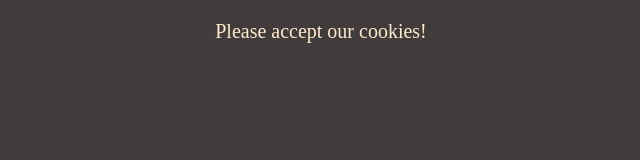
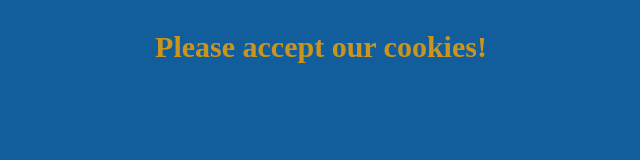
Before and after one commit to sineka-mediwave/googleClone, a plain HTML site: page firstCss/index.html in a window 1280 px wide. Shown: the whole page, without its empty margins (319-959 px from the left). Drawn offline with Linux system fonts and the light colour scheme.

Commit message:
bold text

```diff
--- a/firstCss/style.css
+++ b/firstCss/style.css
@@ -1,8 +1,8 @@
 body {
-    background-color: rgb(65, 59, 59);
-    color: blanchedalmond;
-    font-size: 20px;
-    font-weight: lighter;
+    background-color: #125E9C;
+    color: #CA951E;
+    font-size: 30px;
+    font-weight: bold;
     text-align: center;
     margin-top: 5px;
 
```
